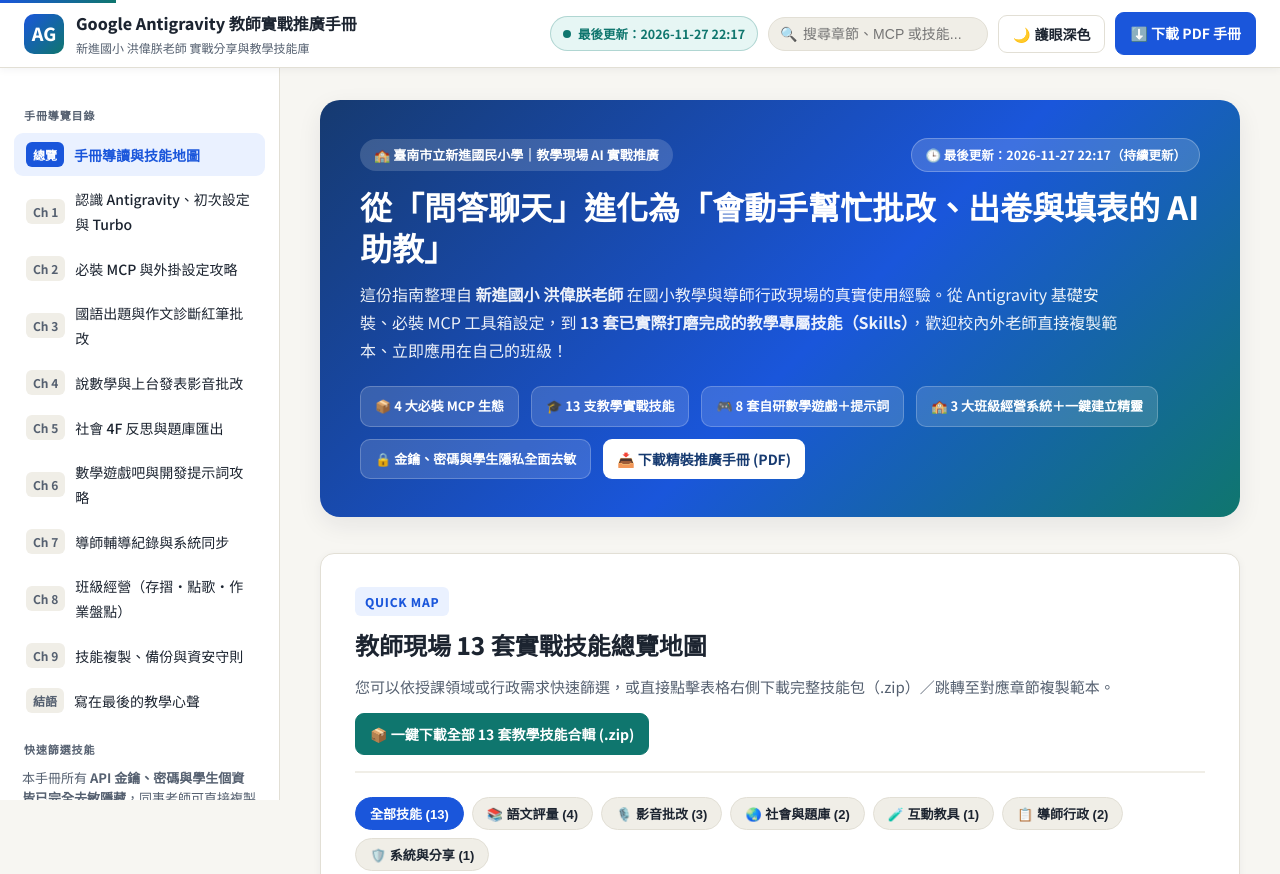
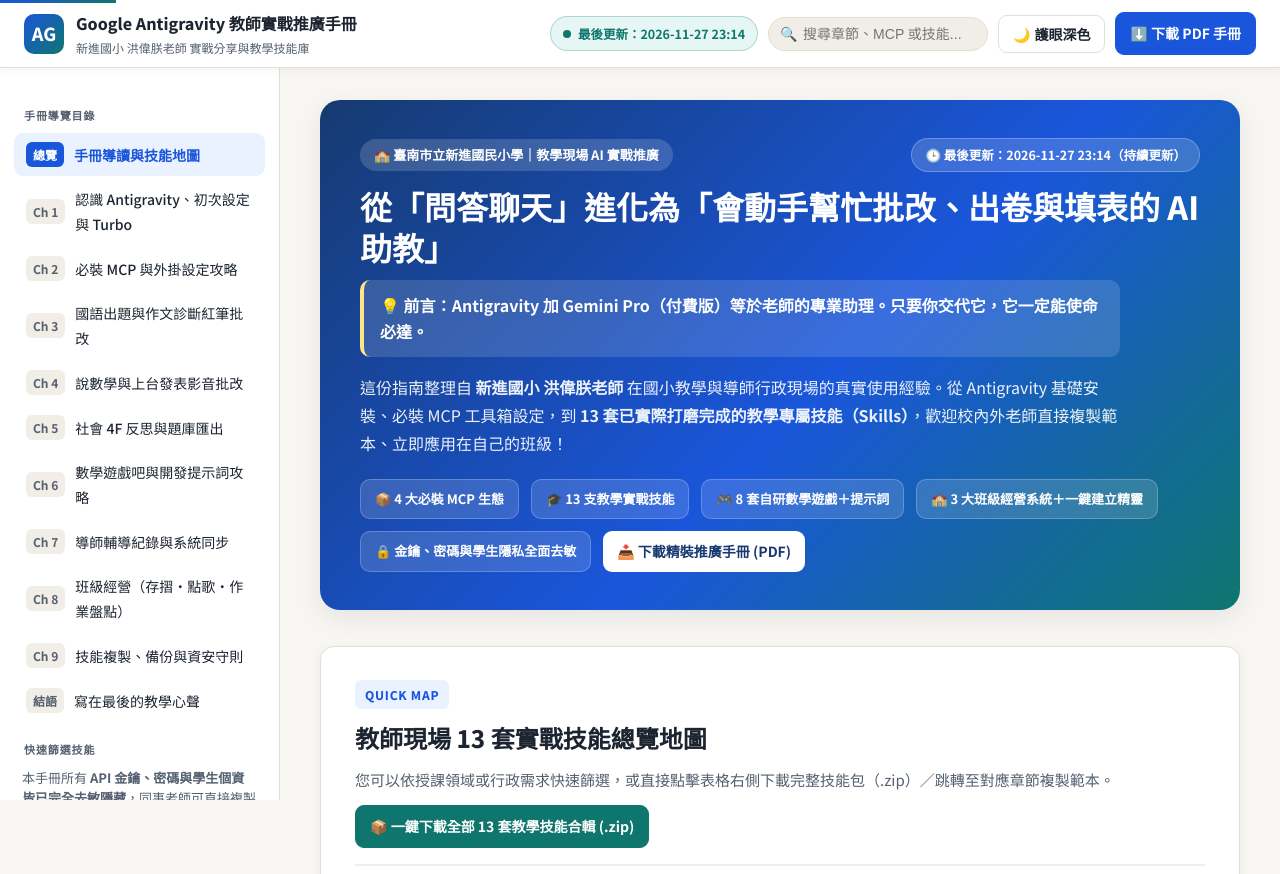
Before and after one commit to ted710317-cloud/antigravity-teacher-guide, a plain HTML site: page index.html in a window 1280 px wide. Shown: the top 874 px of the page. Drawn offline with Linux system fonts and the light colour scheme.

Commit message:
Add Antigravity + Gemini Pro foreword to site hero and PDF manual

```diff
--- a/index.html
+++ b/index.html
@@ -26,7 +26,7 @@
     <div class="topbar-actions">
       <div class="last-updated-pill" title="本網站內容隨教學新做法持續更新">
         <span class="update-dot" aria-hidden="true"></span>
-        <span>最後更新：<time datetime="2026-11-27T22:17+08:00">2026-11-27 22:17</time></span>
+        <span>最後更新：<time datetime="2026-11-27T23:14+08:00">2026-11-27 23:14</time></span>
       </div>
       <div class="search-box">
         <span class="search-icon">🔍</span>
@@ -72,9 +72,12 @@
       <section class="hero">
         <div class="hero-top-row">
           <div class="hero-tag">🏫 臺南市立新進國民小學｜教學現場 AI 實戰推廣</div>
-          <div class="hero-updated"><span>🕒 最後更新：<time datetime="2026-11-27T22:17+08:00">2026-11-27 22:17</time>（持續更新）</span></div>
+          <div class="hero-updated"><span>🕒 最後更新：<time datetime="2026-11-27T23:14+08:00">2026-11-27 23:14</time>（持續更新）</span></div>
         </div>
         <h2>從「問答聊天」進化為「會動手幫忙批改、出卷與填表的 AI 助教」</h2>
+        <div class="hero-foreword">
+          💡 <strong>前言：</strong>Antigravity 加 Gemini Pro（付費版）等於老師的專業助理。只要你交代它，它一定能使命必達。
+        </div>
         <p>
           這份指南整理自 <strong>新進國小 洪偉朕老師</strong> 在國小教學與導師行政現場的真實使用經驗。從 Antigravity 基礎安裝、必裝 MCP 工具箱設定，到 <strong>13 套已實際打磨完成的教學專屬技能（Skills）</strong>，歡迎校內外老師直接複製範本、立即應用在自己的班級！
         </p>
@@ -801,7 +804,7 @@
 
       <footer class="footer">
         <div><strong>Google Antigravity 教師實戰推廣手冊</strong>｜新進國小 洪偉朕老師 編著分享</div>
-        <div>已全面隱藏個人 API 金鑰、密碼與學生隱私資料｜最後更新：2026-11-27 22:17</div>
+        <div>已全面隱藏個人 API 金鑰、密碼與學生隱私資料｜最後更新：2026-11-27 23:14</div>
       </footer>
     </main>
   </div>
--- a/styles.css
+++ b/styles.css
@@ -381,6 +381,19 @@ a:hover {
   font-size: 32px;
   line-height: 1.28;
   font-weight: 800;
+}
+
+.hero-foreword {
+  background: rgba(255, 255, 255, 0.14);
+  border-left: 4px solid #fde68a;
+  border-radius: 10px;
+  padding: 12px 16px;
+  margin: 0 0 16px;
+  font-size: 16px;
+  font-weight: 700;
+  line-height: 1.65;
+  color: #ffffff;
+  max-width: 760px;
 }
 
 .hero p {
```
Also changed, not shown: 1 other file.
